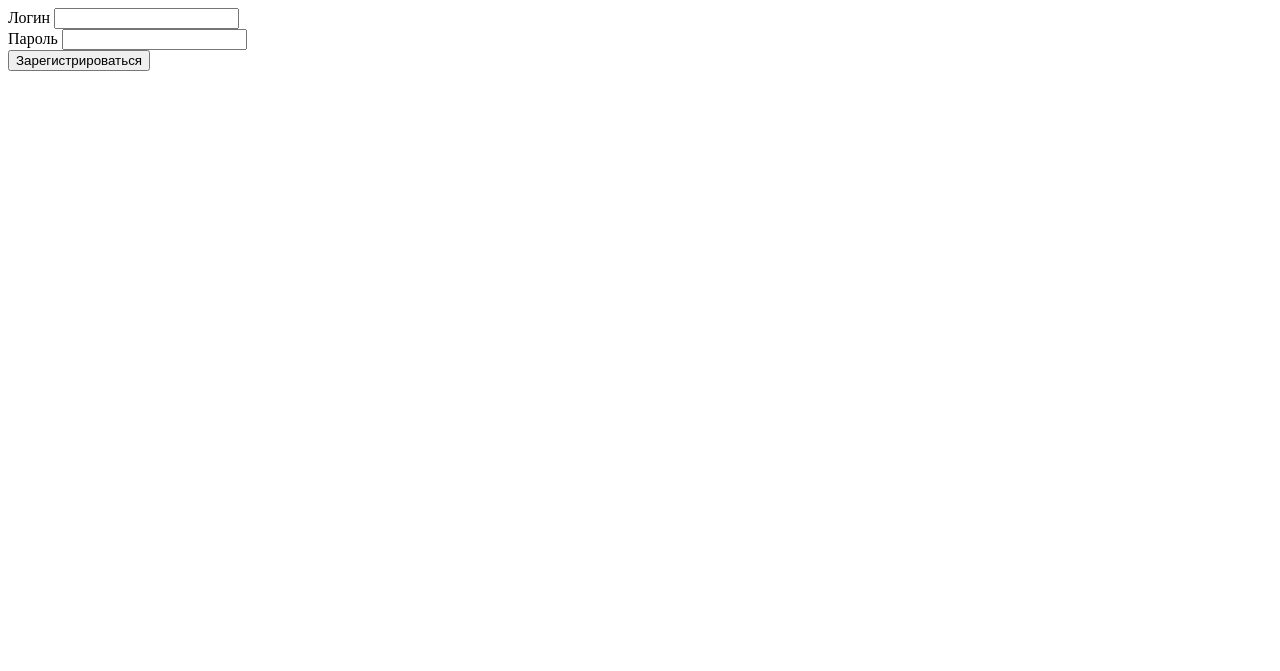
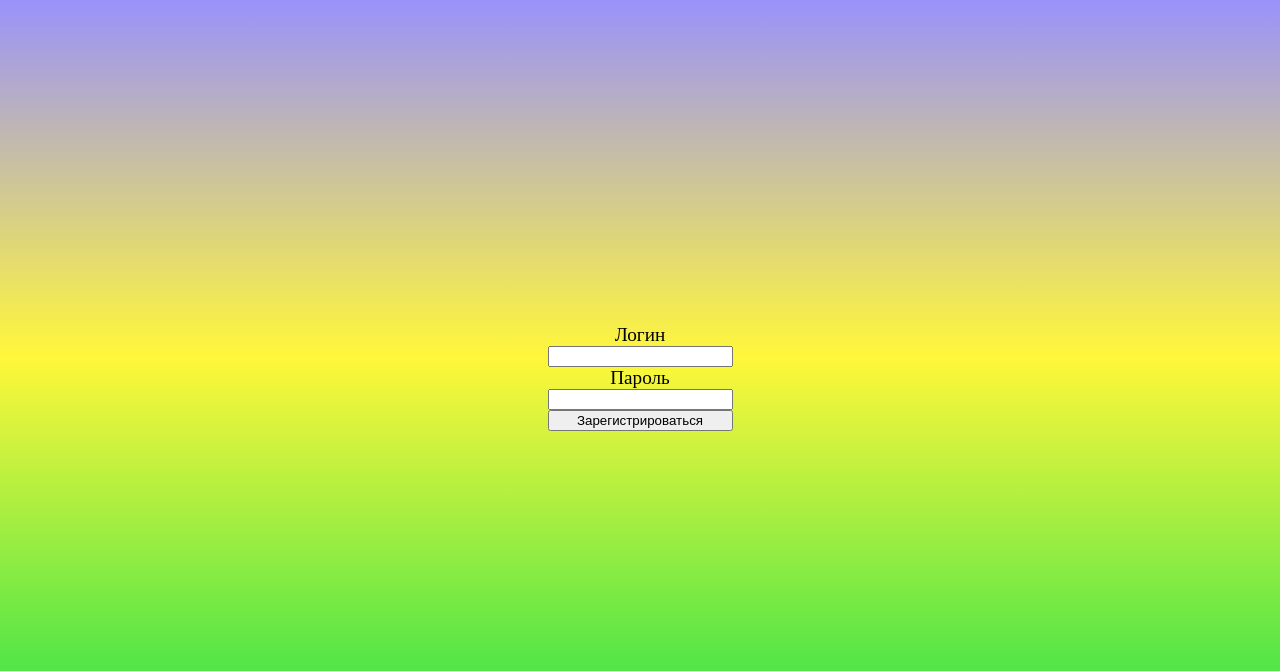
Before and after one commit to nktsus/Database, a PHP site: page /registration.php in a window 1280 px wide. Shown: the top 671 px of the page. Run offline with PHP 8.4, Linux system fonts and the light colour scheme.

Commit message:
reg_style

```diff
--- a/htdocs/media/css/reg_styles.css
+++ b/htdocs/media/css/reg_styles.css
@@ -3,14 +3,26 @@ font-family: 'Quicksand', sans-serif;
 */
 
 .bg {
-	background: url(img/background.svg) no-repeat;
+	background: url(media/img/background.svg) no-repeat;
 	background-size: cover;
-
 	display: flex;
 	justify-content: center;
 	align-items: center;
+	height: 100%;
 }
 
 .title-container {
+	display: flex;
+	flex-direction: column;
+	justify-content: center;
+	align-content: center;
+}
 
+.title-container > span {
+	text-align: center;
+	font-size: 120%;
 }
+
+.bg > form {
+	padding-top: 25%;
+}
--- a/htdocs/registration.php
+++ b/htdocs/registration.php
@@ -1,4 +1,4 @@
-<?
+<?php
 // Страница регистрации нового пользователя
 
 // Соединямся с БД
@@ -48,9 +48,22 @@ if(isset($_POST['submit']))
     }
 }
 ?>
+<!DOCTYPE html>
+<html>
+<head>
+    <title>Registration</title>
+    <link rel="stylesheet" type="text/css" href="media/css/reg_styles.css">
+</head>
+<body class="bg">
+    <form method="POST" class="form-class">
+        <div class="title-container">
+            <span>Логин</span>
+            <input name="login" type="text" required>
+            <span>Пароль</span>
+            <input name="password" type="password" required>
+            <input name="submit" type="submit" value="Зарегистрироваться">
+        </div>
+    </form>
 
-<form method="POST">
-Логин <input name="login" type="text" required><br>
-Пароль <input name="password" type="password" required><br>
-<input name="submit" type="submit" value="Зарегистрироваться">
-</form>
+</body>
+</html>
```
Also changed, not shown: 1 other file.
